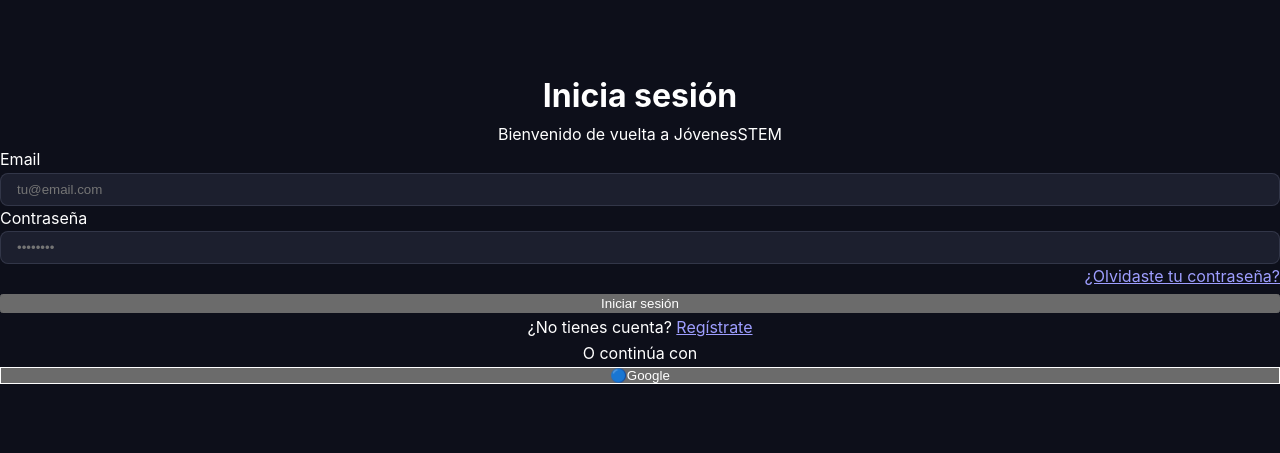
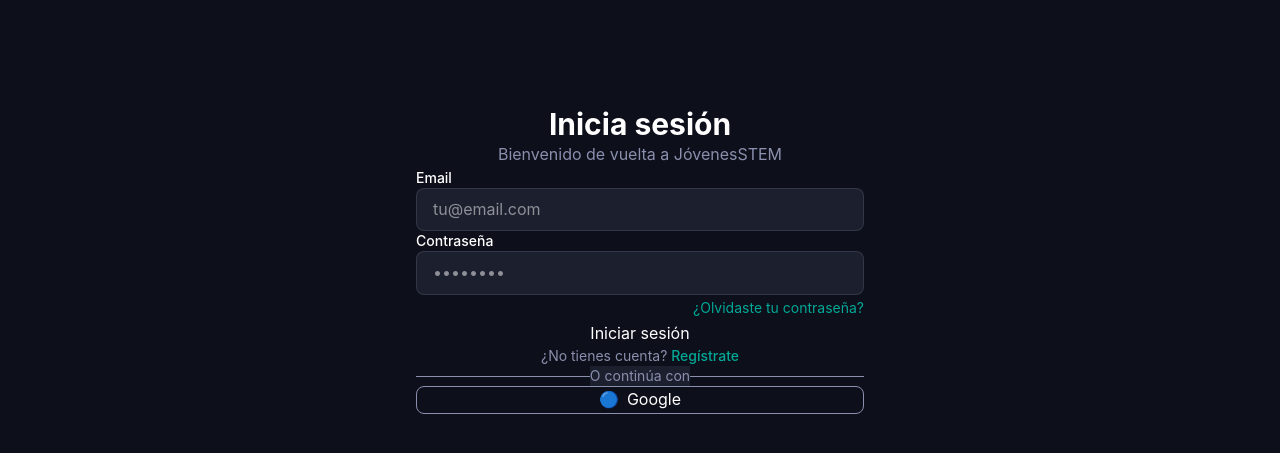
Before and after one commit to yepzhi/jsweb, a Next.js app in the folder JSwebVSCODE/: page /jsweb/auth/login in a window 1280 px wide. Shown: the part 173-626 px from the top of the page. Built offline with nearby package versions, Linux system fonts and the light colour scheme; no server answers.

Commit message:
fix: refactor UI to Tailwind 4 and fix build-time crashes for Vercel deployment

```diff
--- a/JSwebVSCODE/app/globals.css
+++ b/JSwebVSCODE/app/globals.css
@@ -1,6 +1,20 @@
-@tailwind base;
-@tailwind components;
-@tailwind utilities;
+@import "tailwindcss";
+
+@theme {
+  --color-primary: #1A1F6E;
+  --color-secondary: #00A896;
+  --color-accent: #F5A623;
+  --color-dark-bg: #0D0F1A;
+  --color-dark-surface: #1C1F2E;
+  --color-text-primary: #FFFFFF;
+  --color-text-secondary: #8A8FAD;
+
+  --font-sans: "Inter", system-ui, sans-serif;
+  --font-mono: "JetBrains Mono", monospace;
+
+  --radius-button: 8px;
+  --radius-circle: 50%;
+}
 
 * {
   margin: 0;
--- a/JSwebVSCODE/lib/supabase.ts
+++ b/JSwebVSCODE/lib/supabase.ts
@@ -1,6 +1,7 @@
 import { createClient } from '@supabase/supabase-js';
 
-const supabaseUrl = process.env['NEXT_PUBLIC_SUPABASE_URL'] || 'https://placeholder.supabase.co';
+const envUrl = process.env['NEXT_PUBLIC_SUPABASE_URL'];
+const supabaseUrl = (envUrl && envUrl.startsWith('https://')) ? envUrl : 'https://placeholder.supabase.co';
 const supabaseAnonKey = process.env['NEXT_PUBLIC_SUPABASE_ANON_KEY'] || 'placeholder';
 
 export const supabase = createClient(supabaseUrl, supabaseAnonKey);
--- a/JSwebVSCODE/tailwind.config.js
+++ /dev/null
@@ -1,30 +0,0 @@
-/** @type {import('tailwindcss').Config} */
-module.exports = {
-  content: [
-    './app/**/*.{js,ts,jsx,tsx,mdx}',
-    './components/**/*.{js,ts,jsx,tsx,mdx}',
-  ],
-  theme: {
-    extend: {
-      colors: {
-        'primary': '#1A1F6E',
-        'secondary': '#00A896',
-        'accent': '#F5A623',
-        'dark-bg': '#0D0F1A',
-        'dark-surface': '#1C1F2E',
-        'text-primary': '#FFFFFF',
-        'text-secondary': '#8A8FAD',
-      },
-      fontFamily: {
-        'sans': ['Inter', 'system-ui', 'sans-serif'],
-        'mono': ['JetBrains Mono', 'monospace'],
-      },
-      borderRadius: {
-        'button': '8px',
-        'circle': '50%',
-      },
-    },
-  },
-  plugins: [],
-  darkMode: 'class',
-};
```
Also changed, not shown: 2 other files (tests, documents, lock files or other folders).
